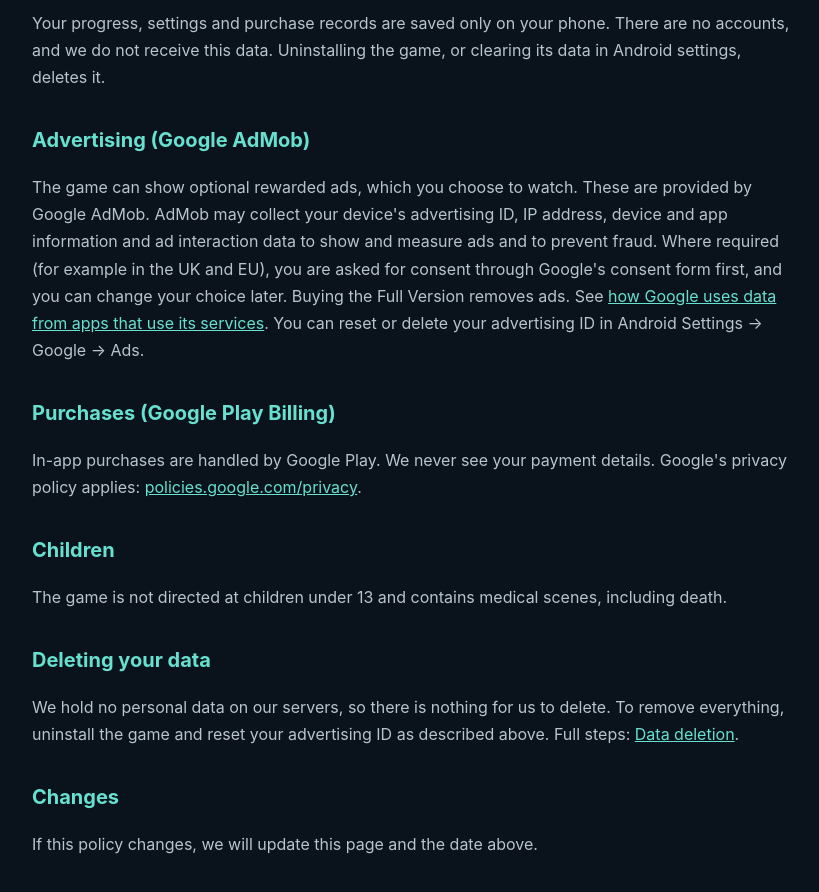
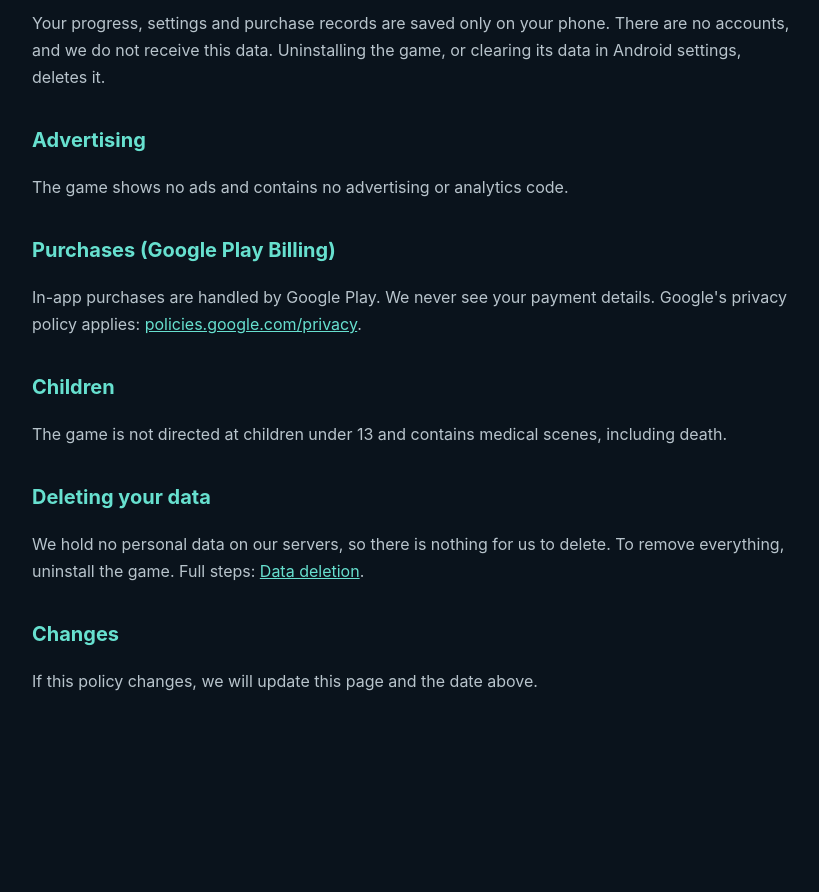
Before and after one commit to gamingwithdrgoblin/casecloseddoctor, a plain HTML site: page privacy.html in a window 1280 px wide. Shown: the part 400-1292 px from the top of the page, without its empty margins (228-1047 px from the left). After the commit the page ends 1151 px from the top, so only its background shows below. Drawn offline with Linux system fonts and the light colour scheme.

Commit message:
Remove ad references: v1.0 has no ads
Co-Authored-By: Claude Opus 5.5 <noreply@anthropic.com>
Claude-Session: https://claude.ai/code/session_01AyAe8GL9THj5ET5EX7XbJY

```diff
--- a/privacy.html
+++ b/privacy.html
@@ -3,14 +3,14 @@
 <p>This policy covers the Case Closed: Doctor app ("the game") published by DrGoblinDev. Questions: <a href="mailto:gamingwithmsgoblin@gmail.com">gamingwithmsgoblin@gmail.com</a>.</p>
 <h2>What the game stores on your device</h2>
 <p>Your progress, settings and purchase records are saved only on your phone. There are no accounts, and we do not receive this data. Uninstalling the game, or clearing its data in Android settings, deletes it.</p>
-<h2>Advertising (Google AdMob)</h2>
-<p>The game can show optional rewarded ads, which you choose to watch. These are provided by Google AdMob. AdMob may collect your device's advertising ID, IP address, device and app information and ad interaction data to show and measure ads and to prevent fraud. Where required (for example in the UK and EU), you are asked for consent through Google's consent form first, and you can change your choice later. Buying the Full Version removes ads. See <a href="https://policies.google.com/technologies/partner-sites">how Google uses data from apps that use its services</a>. You can reset or delete your advertising ID in Android Settings → Google → Ads.</p>
+<h2>Advertising</h2>
+<p>The game shows no ads and contains no advertising or analytics code.</p>
 <h2>Purchases (Google Play Billing)</h2>
 <p>In-app purchases are handled by Google Play. We never see your payment details. Google's privacy policy applies: <a href="https://policies.google.com/privacy">policies.google.com/privacy</a>.</p>
 <h2>Children</h2>
 <p>The game is not directed at children under 13 and contains medical scenes, including death.</p>
 <h2>Deleting your data</h2>
-<p>We hold no personal data on our servers, so there is nothing for us to delete. To remove everything, uninstall the game and reset your advertising ID as described above. Full steps: <a href="delete-data.html">Data deletion</a>.</p>
+<p>We hold no personal data on our servers, so there is nothing for us to delete. To remove everything, uninstall the game. Full steps: <a href="delete-data.html">Data deletion</a>.</p>
 <h2>Changes</h2>
 <p>If this policy changes, we will update this page and the date above.</p>
 </main></body></html>
```
Also changed, not shown: delete-data.html (+1 -3 lines).
